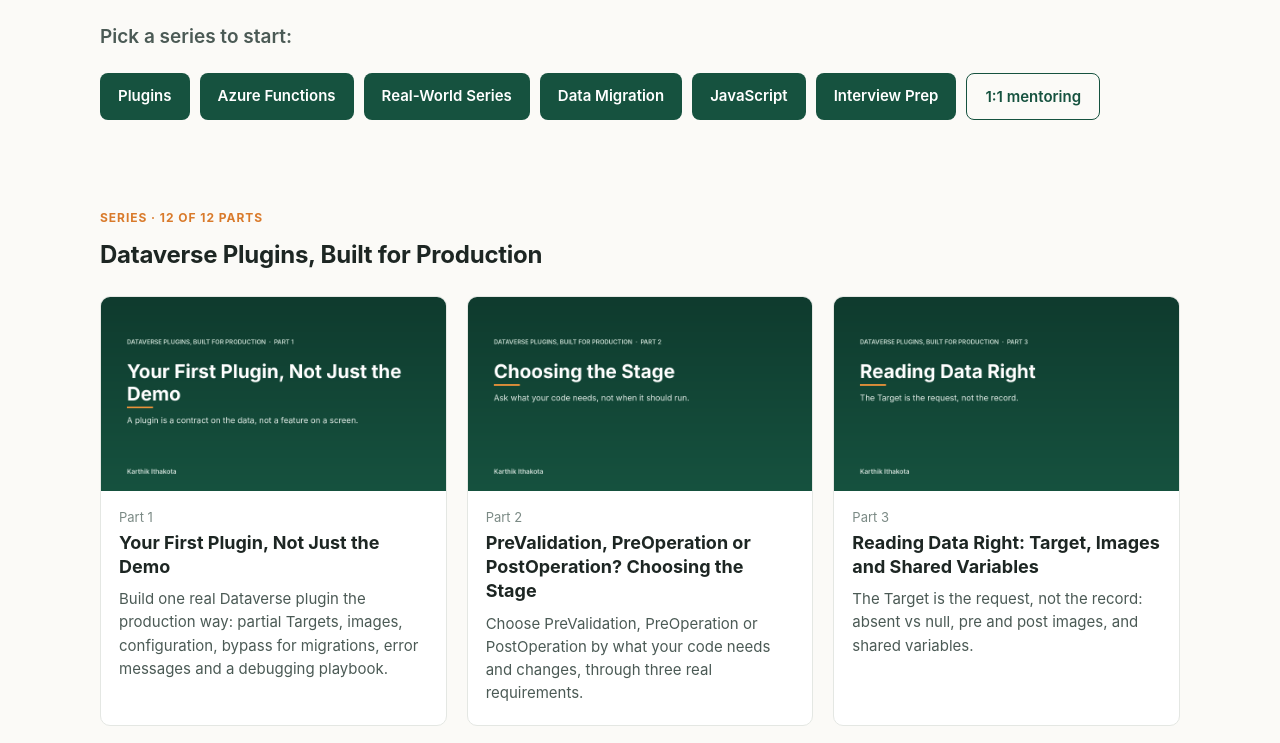
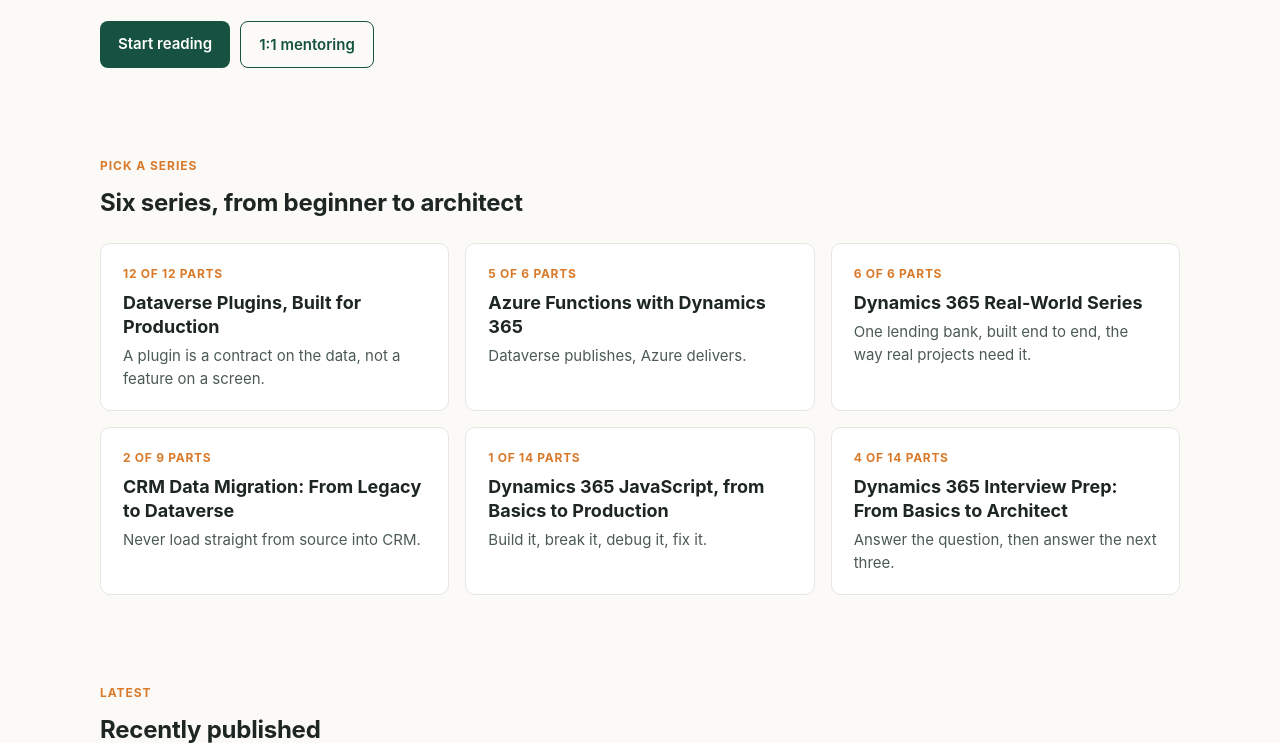
Before and after one commit to Krish8714/krish8714.github.io, an Astro site: page / in a window 1280 px wide. Shown: the part 466-1209 px from the top of the page. Built offline with nearby package versions, Linux system fonts and the light colour scheme; Astro itself is replaced by a stand-in of ours.

Commit message:
Cover-style homepage: series tiles and latest articles; full lists moved to Series page
Co-Authored-By: Claude Opus 5.5 <noreply@anthropic.com>
Claude-Session: https://claude.ai/code/session_01ApUphpwmTDVHpF76GQD4Ho

```diff
--- a/src/pages/index.astro
+++ b/src/pages/index.astro
@@ -4,7 +4,8 @@ import PostCard from '../components/PostCard.astro';
 import { getCollection } from 'astro:content';
 import { SERIES, url } from '../series';
 const posts = await getCollection('posts');
-const bySeries = (s: string) => posts.filter(p => p.data.series === s).sort((a, b) => a.data.part - b.data.part);
+const count = (s: string) => posts.filter(p => p.data.series === s).length;
+const latest = [...posts].sort((a, b) => b.data.pubDate.valueOf() - a.data.pubDate.valueOf() || b.data.part - a.data.part).slice(0, 3);
 ---
 <Base>
   <section class="hero wrap">
@@ -12,21 +13,29 @@ const bySeries = (s: string) => posts.filter(p => p.data.series === s).sort((a,
     <h1>Production-grade Dynamics 365,<br/>explained from real projects.</h1>
     <p>I'm Karthik, a Solution Architect with 8.5 years on Dynamics 365 and Power Platform. I write long-form guides that go past the demo: what breaks on day two, how to fix it, and how to explain it in an interview.</p>
     <ul class="badges"><li>PL-600 Solution Architect</li><li>PL-400 Developer</li><li>Azure Integration</li><li>Data Migration</li></ul>
-    <p class="btn-label">Pick a series to start:</p>
     <div class="btn-row">
-      {SERIES.map(s => <a class="btn" href={url(`/series/${s.slug}/`)}>{s.short}</a>)}
+      <a class="btn" href="#series">Start reading</a>
       <a class="btn ghost" href={url('/mentoring/')}>1:1 mentoring</a>
     </div>
   </section>
-  {SERIES.map(s => (
-    <section class="section wrap">
-      <p class="eyebrow">Series · {bySeries(s.slug).length} of {s.plannedParts} parts</p>
-      <h2><a href={url(`/series/${s.slug}/`)} style="color:inherit;text-decoration:none">{s.title}</a></h2>
-      <div class="grid">{bySeries(s.slug).slice(0, 6).map(p => <PostCard post={p} />)}</div>
-      <div class="btn-row" style="margin-top:20px">
-        {bySeries(s.slug)[0] && <a class="btn" href={url(`/posts/${bySeries(s.slug)[0].id}/`)}>Start from Part 1</a>}
-        <a class="btn ghost" href={url(`/series/${s.slug}/`)}>All {s.plannedParts} parts</a>
-      </div>
-    </section>
-  ))}
+
+  <section class="section wrap" id="series">
+    <p class="eyebrow">Pick a series</p>
+    <h2>Six series, from beginner to architect</h2>
+    <div class="tiles">
+      {SERIES.map(s => (
+        <a class="tile" href={url(`/series/${s.slug}/`)}>
+          <span class="tile-meta">{count(s.slug)} of {s.plannedParts} parts</span>
+          <strong>{s.title}</strong>
+          <span class="tile-tag">{s.tagline}</span>
+        </a>
+      ))}
+    </div>
+  </section>
+
+  <section class="section wrap">
+    <p class="eyebrow">Latest</p>
+    <h2>Recently published</h2>
+    <div class="grid">{latest.map(p => <PostCard post={p} />)}</div>
+  </section>
 </Base>
--- a/src/styles/global.css
+++ b/src/styles/global.css
@@ -144,3 +144,11 @@ img { max-width: 100%; height: auto; }
   .pager { grid-template-columns: 1fr; }
   .pager .next { grid-column: 1; }
 }
+
+/* homepage series tiles */
+.tiles { display: grid; gap: 16px; grid-template-columns: repeat(auto-fill, minmax(320px, 1fr)); }
+.tile { display: flex; flex-direction: column; gap: 6px; padding: 20px 22px; background: var(--surface); border: 1px solid var(--line); border-radius: var(--radius); text-decoration: none; color: inherit; transition: transform .15s ease, border-color .15s ease; }
+.tile:hover { transform: translateY(-2px); border-color: var(--brand); }
+.tile strong { font-size: 18px; line-height: 1.35; }
+.tile-meta { font-size: 12px; font-weight: 700; letter-spacing: .06em; text-transform: uppercase; color: var(--accent); }
+.tile-tag { font-size: 15px; color: var(--ink-soft); line-height: 1.5; }
```
Also changed, not shown: src/pages/series/index.astro (+14 -7 lines).
